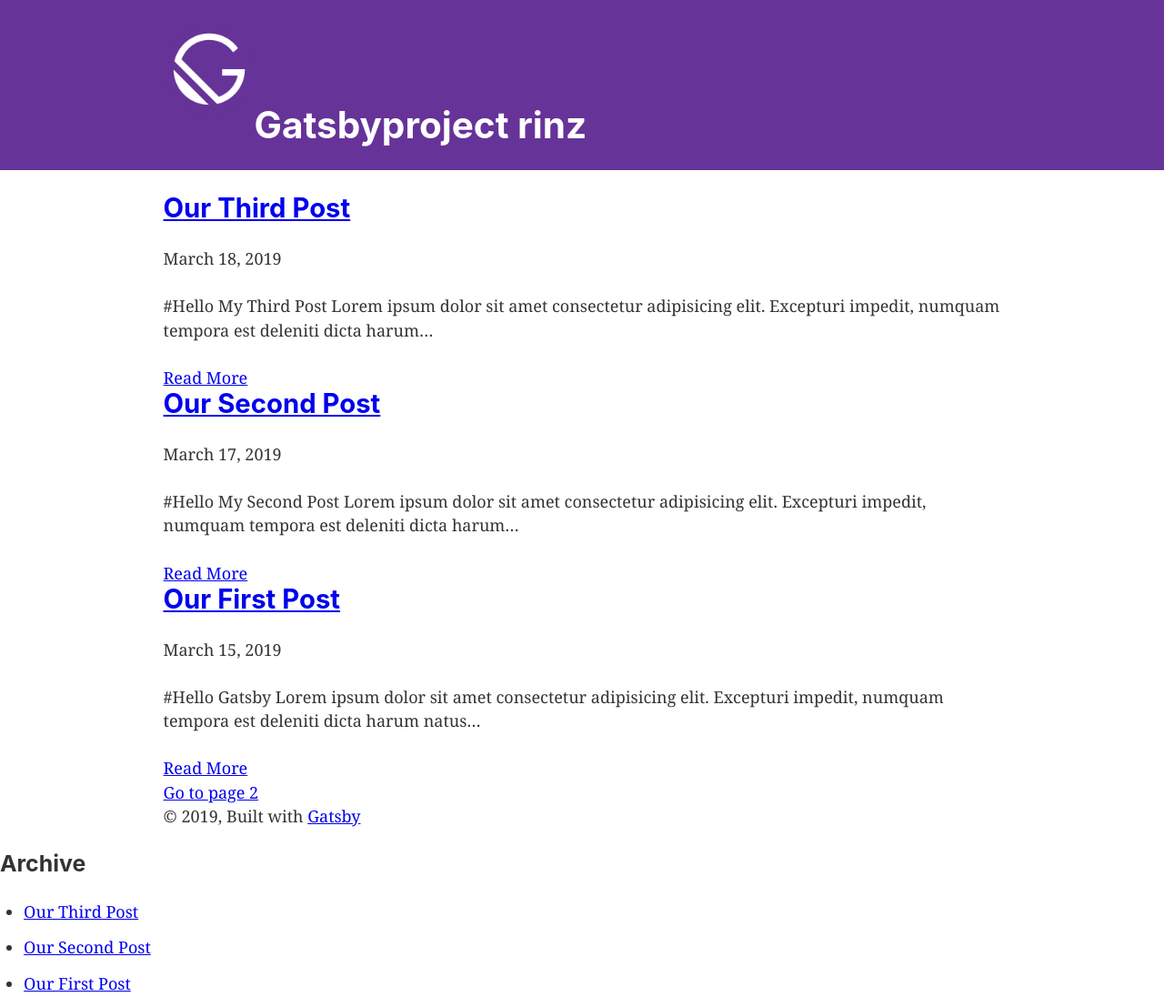
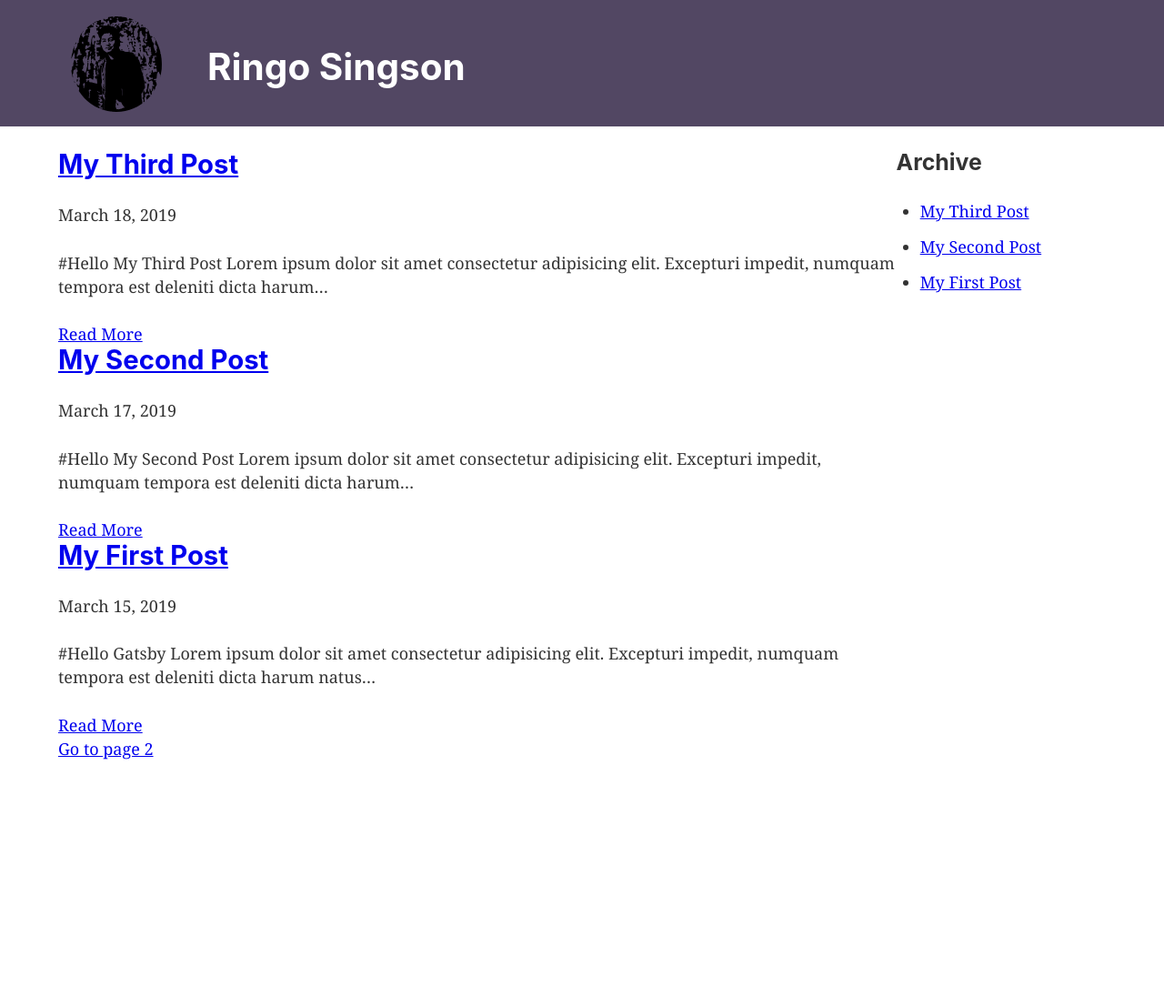
Before and after one commit to ringosingson/gatsbyproject, a Gatsby site: page / in a window 1280 px wide. Shown: the whole page at 91% size. After the commit the page ends 836 px from the top, so only its background shows below. Built offline with nearby package versions, Linux system fonts and the light colour scheme; Gatsby itself is replaced by a stand-in of ours.

Commit message:
styling the header

```diff
--- a/gatsby-config.js
+++ b/gatsby-config.js
@@ -6,6 +6,7 @@ module.exports = {
   },
   plugins: [
     `gatsby-plugin-react-helmet`,
+    "gatsby-plugin-styled-components",
     {
       resolve: `gatsby-source-filesystem`,
       options: {
--- a/package.json
+++ b/package.json
@@ -5,19 +5,22 @@
   "version": "0.1.0",
   "author": "Kyle Mathews <mathews.kyle@gmail.com>",
   "dependencies": {
+    "babel-plugin-styled-components": "^1.10.0",
     "gatsby": "^2.1.37",
     "gatsby-image": "^2.0.34",
     "gatsby-plugin-manifest": "^2.0.24",
     "gatsby-plugin-offline": "^2.0.25",
     "gatsby-plugin-react-helmet": "^3.0.10",
     "gatsby-plugin-sharp": "^2.0.29",
+    "gatsby-plugin-styled-components": "^3.0.7",
     "gatsby-source-filesystem": "^2.0.27",
     "gatsby-transformer-remark": "^2.3.5",
     "gatsby-transformer-sharp": "^2.1.17",
     "prop-types": "^15.7.2",
     "react": "^16.8.4",
     "react-dom": "^16.8.4",
-    "react-helmet": "^5.2.0"
+    "react-helmet": "^5.2.0",
+    "styled-components": "^4.1.3"
   },
   "devDependencies": {
     "prettier": "^1.16.4"
--- a/src/components/header.js
+++ b/src/components/header.js
@@ -1,42 +1,47 @@
 import { Link } from "gatsby"
 import PropTypes from "prop-types"
 import React from "react"
-import gatsbyLogo from "../images/gatsby-icon.png"
+import logo from "../images/logo.svg"
+import styled from "styled-components"
+
+const HeaderWrapper = styled.div`
+  background: #524763;
+  margin-bottom: 1.45rem;
+  img {
+    margin-bottom: 0;
+  }
+`
+const HeaderContainer = styled.div`
+  margin: 0 auto;
+  max-width: 960px;
+  padding: 1rem;
+`
 
 const Header = ({ siteTitle }) => (
-  <header
-    style={{
-      background: `rebeccapurple`,
-      marginBottom: `1.45rem`,
-    }}
-  >
-    <div
-      style={{
-        margin: `0 auto`,
-        maxWidth: 960,
-        padding: `1.45rem 1.0875rem`,
-      }}
-    >
+  <HeaderWrapper>
+    <HeaderContainer>
       <h1 style={{ margin: 0 }}>
         <Link
           to="/"
           style={{
-            color: `white`,
-            textDecoration: `none`,
+            color: "white",
+            textDecoration: "none",
           }}
         >
           <img
             style={{
               width: "100px",
+              borderRadius: "50%",
+              marginLeft: "-100px",
             }}
-            src={gatsbyLogo}
-            alt="Logo"
+            src={logo}
+            alt="Rinz Logo"
           />
-          {siteTitle}
+          <div className="name">Ringo Singson</div>
         </Link>
       </h1>
-    </div>
-  </header>
+    </HeaderContainer>
+  </HeaderWrapper>
 )
 
 Header.propTypes = {
--- a/src/components/layout.js
+++ b/src/components/layout.js
@@ -8,10 +8,18 @@
 import React from "react"
 import PropTypes from "prop-types"
 import { StaticQuery, graphql } from "gatsby"
-
+import styled from "styled-components"
+import Helmet from "react-helmet"
 import Header from "./header"
 import Archive from "./archive"
 import "./layout.css"
+
+const MainLayout = styled.main`
+  max-width: 90%;
+  margin: 0 auto;
+  display: grid;
+  grid-template-columns: 4fr 1fr;
+`
 
 const Layout = ({ children }) => (
   <StaticQuery
@@ -26,23 +34,23 @@ const Layout = ({ children }) => (
     `}
     render={data => (
       <>
+        <Helmet
+          title={data.site.siteMetadata.title}
+          meta={[
+            {
+              name: "description",
+              content: data.site.siteMetadata.description,
+            },
+            { name: "keywords", content: "sample, something" },
+          ]}
+        >
+          <html lang="en" />
+        </Helmet>
         <Header siteTitle={data.site.siteMetadata.title} />
-        <div
-          style={{
-            margin: `0 auto`,
-            maxWidth: 960,
-            padding: `0px 1.0875rem 1.45rem`,
-            paddingTop: 0,
-          }}
-        >
-          <main>{children}</main>
-          <footer>
-            © {new Date().getFullYear()}, Built with
-            {` `}
-            <a href="https://www.gatsbyjs.org">Gatsby</a>
-          </footer>
-        </div>
-        <Archive />
+        <MainLayout>
+          <div>{children}</div>
+          <Archive />
+        </MainLayout>
       </>
     )}
   />
--- a/src/pages/index.js
+++ b/src/pages/index.js
@@ -3,7 +3,6 @@ import { Link } from "gatsby"
 
 import Layout from "../components/layout"
 import Listing from "../components/listing"
-import Image from "../components/image"
 import SEO from "../components/seo"
 
 const IndexPage = () => (
--- a/src/posts/post1.md
+++ b/src/posts/post1.md
@@ -1,7 +1,7 @@
 ---
 slug: "/first-post"
 date: "2019-03-15"
-title: "Our First Post"
+title: "My First Post"
 ---
 
 #Hello Gatsby
--- a/src/posts/post2.md
+++ b/src/posts/post2.md
@@ -1,7 +1,7 @@
 ---
 slug: "/second-post"
 date: "2019-03-17"
-title: "Our Second Post"
+title: "My Second Post"
 ---
 
 #Hello My Second Post
--- a/src/posts/post3.md
+++ b/src/posts/post3.md
@@ -1,7 +1,7 @@
 ---
 slug: "/third-post"
 date: "2019-03-18"
-title: "Our Third Post"
+title: "My Third Post"
 ---
 
 #Hello My Third Post
```
Also changed, not shown: 1 other file.
